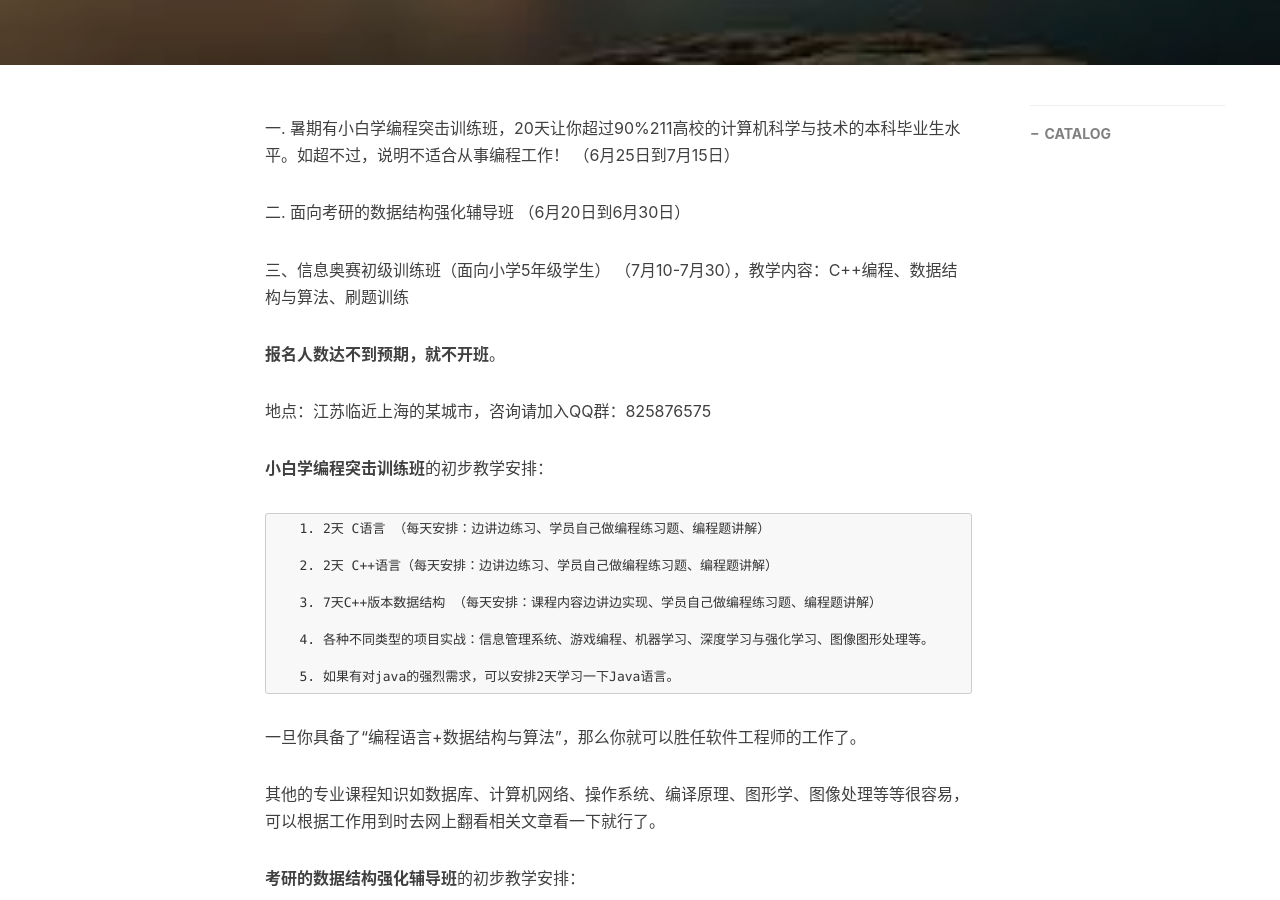
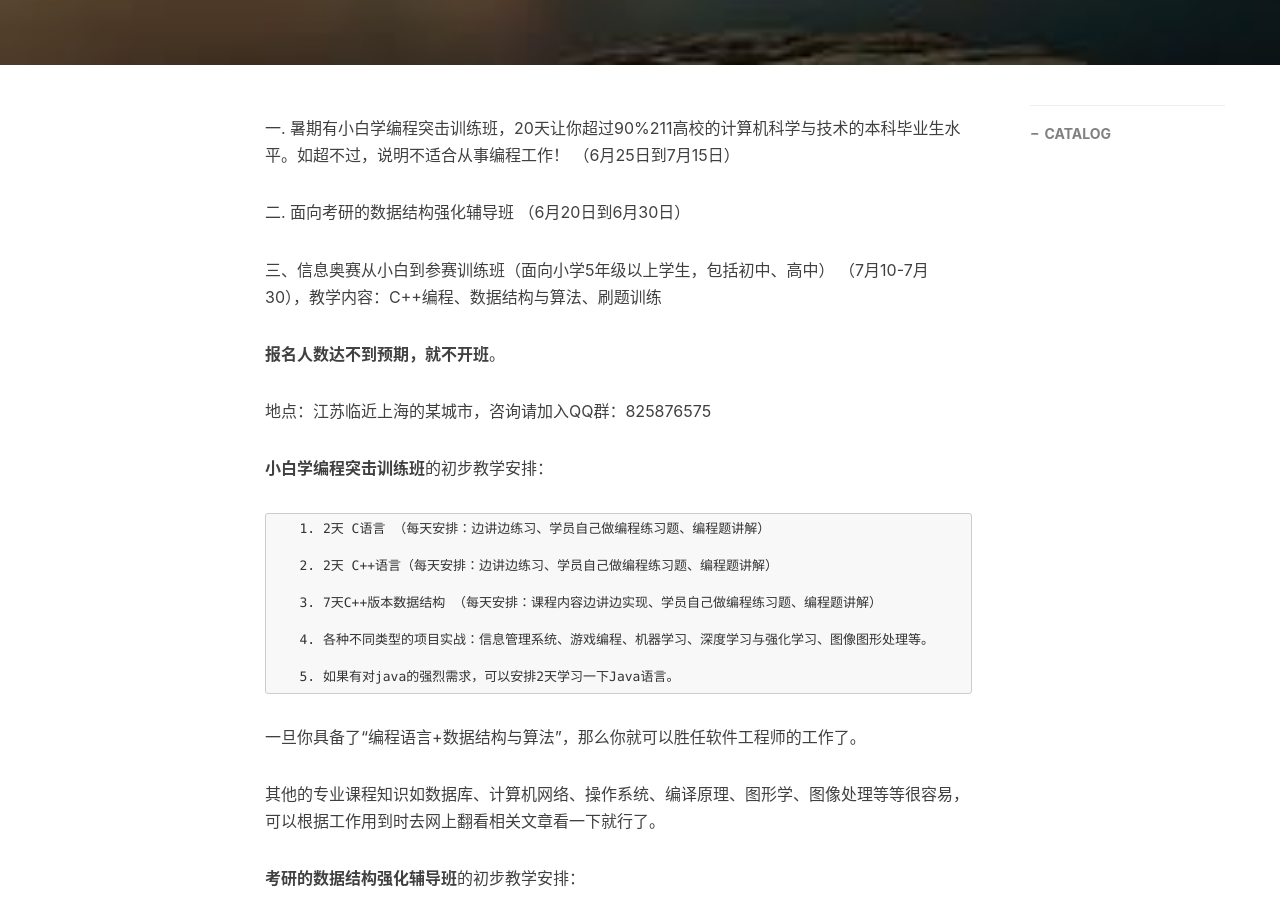
Before and after one commit to xuepro/xuepro.github.io, a Jekyll site: the page built from _posts/2019-05-25-暑期：信息奥赛、小白学编程和考研数据结构突击强化班 .md, in a window 1280 px wide and 900 px high, scrolled down 518 px. Built offline with Jekyll 4.4.1, drawn with Linux system fonts in a browser that asks for light colours; nearby versions of some CDN libraries; comment, search, counter and statistics services are not loaded.

Commit message:
Update 2019-05-25-暑期：信息奥赛、小白学编程和考研数据结构突击强化班 .md

```diff
--- a/_posts/2019-05-25-暑期：信息奥赛、小白学编程和考研数据结构突击强化班 .md
+++ b/_posts/2019-05-25-暑期：信息奥赛、小白学编程和考研数据结构突击强化班 .md
@@ -19,7 +19,7 @@ tags:
 二. 面向考研的数据结构强化辅导班
 （6月20日到6月30日）
 
-三、信息奥赛初级训练班（面向小学5年级学生） （7月10-7月30），教学内容：C++编程、数据结构与算法、刷题训练
+三、信息奥赛从小白到参赛训练班（面向小学5年级以上学生，包括初中、高中） （7月10-7月30），教学内容：C++编程、数据结构与算法、刷题训练
 
 
 **报名人数达不到预期，就不开班**。
```
